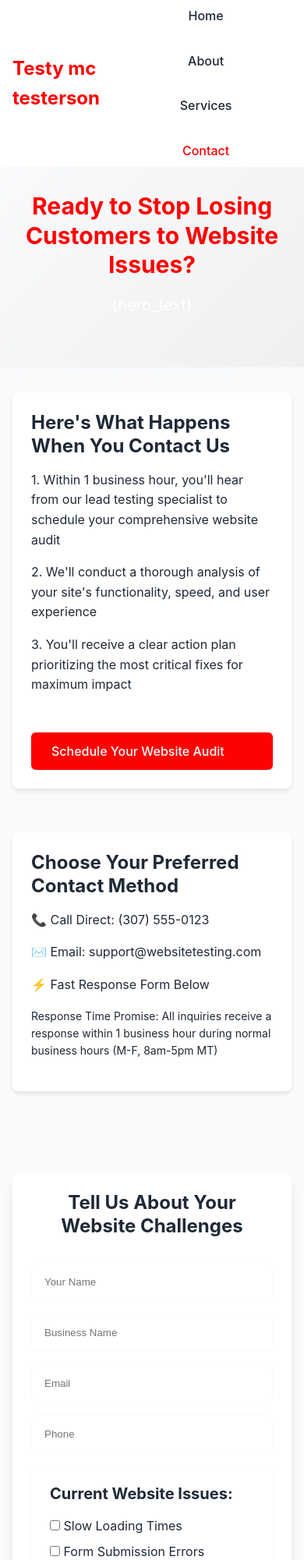
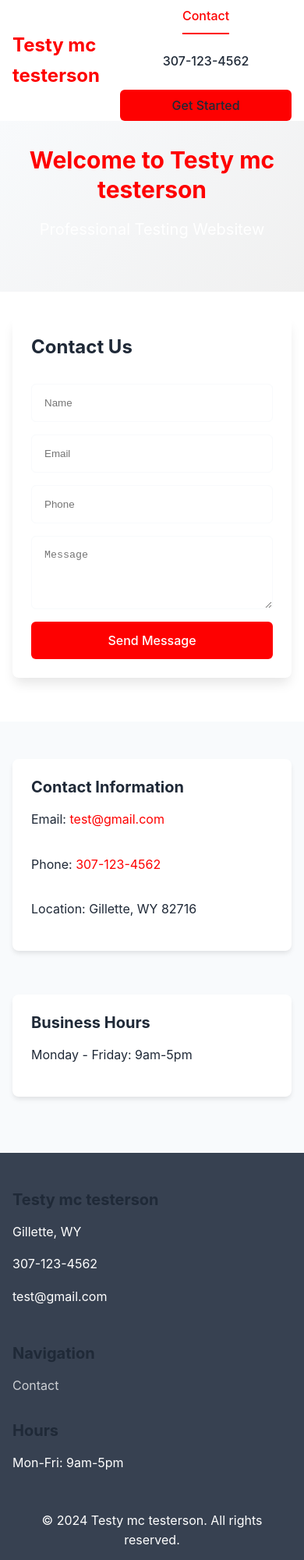
Before and after one commit to prairiegiraffe/testy-mc-testerson, a website: page contact.html in a window 390 px wide. Shown: the top 2000 px of the page at 78% size. Drawn offline with Linux system fonts and the light colour scheme.

Commit message:
Update contact.html - Website regeneration

```diff
--- a/contact.html
+++ b/contact.html
@@ -3,112 +3,87 @@
 <head>
     <meta charset="UTF-8">
     <meta name="viewport" content="width=device-width, initial-scale=1.0">
-    <title>Contact Gillette's Trusted Website Testing Experts | Same-Day Response</title>
-    <meta name="description" content="Transform your unreliable website into a flawless customer experience. Get professional website testing solutions from Gillette's local experts. Response within 1 hour.">
-    <link rel="stylesheet" href="style.css">
+    <title>Testy mc testerson - Contact</title>
+    <meta name="description" content="Testy mc testerson in Gillette">
+    <link rel="stylesheet" href="/style.css">
 </head>
-<body class="bg-light">
-    <header class="bg-white shadow">
-        <nav class="container flex justify-between items-center py-4">
-            <a href="/" class="nav-brand text-2xl font-bold text-primary">Testy mc testerson</a>
-            <div class="nav-links">
-                <a href="/home" class="px-4 py-2">Home</a>
-                <a href="/about" class="px-4 py-2">About</a>
-                <a href="/services" class="px-4 py-2">Services</a>
-                <a href="/contact" class="px-4 py-2 active">Contact</a>
-            </div>
-        </nav>
+<body>
+    <header class="bg-white shadow sticky">
+        <div class="container py-4">
+            <nav class="flex items-center justify-between">
+                <a href="/" class="nav-brand text-xl font-bold">Testy mc testerson</a>
+                <div class="nav-links flex items-center gap-8">
+                    <a href="/contact" class="text-primary active">Contact</a>
+                    <a href="tel:3071234562" class="text-primary font-semibold">307-123-4562</a>
+                    <a href="/contact" class="btn btn-primary">Get Started</a>
+                </div>
+            </nav>
+        </div>
     </header>
 
     <main>
-        <section class="hero bg-primary text-white py-16">
-            <div class="container text-center">
-                <h1 class="text-3xl font-bold mb-4">Ready to Stop Losing Customers to Website Issues?</h1>
-                <p class="text-xl">{hero_text}</p>
+        <section class="hero bg-primary py-16">
+            <div class="container text-center text-white">
+                <h1 class="text-3xl font-bold mb-4">Welcome to Testy mc testerson</h1>
+                <p class="text-xl">Professional Testing Websitew</p>
             </div>
         </section>
 
         <section class="content-section py-12">
             <div class="container">
-                <div class="grid grid-2 gap-8">
-                    <div class="card shadow p-8">
-                        <h2 class="text-2xl font-bold mb-4">Here's What Happens When You Contact Us</h2>
-                        <div class="content">
-                            <p class="mb-4">1. Within 1 business hour, you'll hear from our lead testing specialist to schedule your comprehensive website audit</p>
-                            <p class="mb-4">2. We'll conduct a thorough analysis of your site's functionality, speed, and user experience</p>
-                            <p>3. You'll receive a clear action plan prioritizing the most critical fixes for maximum impact</p>
-                        </div>
-                        <a href="#" class="btn btn-primary mt-8 inline-block">Schedule Your Website Audit</a>
-                    </div>
-
-                    <div class="card shadow p-8">
-                        <h2 class="text-2xl font-bold mb-4">Choose Your Preferred Contact Method</h2>
-                        <p class="mb-4">📞 Call Direct: (307) 555-0123</p>
-                        <p class="mb-4">✉️ Email: support@websitetesting.com</p>
-                        <p class="mb-4">⚡ Fast Response Form Below</p>
-                        <p class="text-sm">Response Time Promise: All inquiries receive a response within 1 business hour during normal business hours (M-F, 8am-5pm MT)</p>
-                    </div>
+                <div class="card shadow-lg p-8 rounded-lg">
+                    <h2 class="text-2xl font-bold mb-8">Contact Us</h2>
+                    <form class="grid gap-4">
+                        <input type="text" placeholder="Name" class="p-4 border rounded">
+                        <input type="email" placeholder="Email" class="p-4 border rounded">
+                        <input type="tel" placeholder="Phone" class="p-4 border rounded">
+                        <textarea placeholder="Message" class="p-4 border rounded" rows="4"></textarea>
+                        <button type="submit" class="btn btn-primary">Send Message</button>
+                    </form>
                 </div>
             </div>
         </section>
 
         <section class="bg-light py-12">
             <div class="container">
-                <div class="card shadow-lg p-8 mx-auto max-w-3xl">
-                    <h2 class="text-2xl font-bold text-center mb-8">Tell Us About Your Website Challenges</h2>
-                    <form class="grid gap-4">
-                        <input type="text" placeholder="Your Name" class="p-4 rounded border">
-                        <input type="text" placeholder="Business Name" class="p-4 rounded border">
-                        <input type="email" placeholder="Email" class="p-4 rounded border">
-                        <input type="tel" placeholder="Phone" class="p-4 rounded border">
-                        <div class="card p-4">
-                            <h3 class="font-bold mb-4">Current Website Issues:</h3>
-                            <div class="grid grid-2 gap-2">
-                                <label><input type="checkbox"> Slow Loading Times</label>
-                                <label><input type="checkbox"> Form Submission Errors</label>
-                                <label><input type="checkbox"> Mobile Compatibility Issues</label>
-                                <label><input type="checkbox"> Payment Processing Problems</label>
-                                <label><input type="checkbox"> Other (please specify)</label>
-                            </div>
+                <div class="grid grid-2 gap-8">
+                    <div class="card p-8">
+                        <h3 class="text-xl font-bold mb-4">Contact Information</h3>
+                        <div class="flex flex-col gap-4">
+                            <p>Email: <a href="mailto:test@gmail.com" class="text-primary">test@gmail.com</a></p>
+                            <p>Phone: <a href="tel:3071234562" class="text-primary">307-123-4562</a></p>
+                            <p>Location: Gillette, WY 82716</p>
                         </div>
-                        <input type="text" placeholder="Preferred Contact Time" class="p-4 rounded border">
-                        <button type="submit" class="btn btn-primary btn-lg">Get Started Now</button>
-                    </form>
+                    </div>
+                    <div class="card p-8">
+                        <h3 class="text-xl font-bold mb-4">Business Hours</h3>
+                        <p>Monday - Friday: 9am-5pm</p>
+                    </div>
                 </div>
-            </div>
-        </section>
-
-        <section class="py-12 bg-secondary text-white">
-            <div class="container text-center">
-                <h2 class="text-2xl font-bold mb-4">Your Reliable Website Awaits</h2>
-                <p class="mb-8">Stop wondering if your website is costing you business. Join the growing number of Gillette professionals who've transformed their online presence from a source of uncertainty to their most reliable business asset.</p>
-                <a href="#" class="btn btn-accent btn-lg">Schedule Your Website Audit Today</a>
             </div>
         </section>
     </main>
 
-    <footer class="bg-dark text-white py-8">
+    <footer class="bg-dark text-white py-12">
         <div class="container">
             <div class="grid grid-3 gap-8">
                 <div>
-                    <h3 class="text-xl font-bold mb-4">Testy mc testerson</h3>
-                    <p>Serving Gillette, WY 82716</p>
+                    <h4 class="text-xl font-bold mb-4">Testy mc testerson</h4>
+                    <p>Gillette, WY</p>
+                    <p>307-123-4562</p>
+                    <p>test@gmail.com</p>
                 </div>
                 <div>
-                    <h3 class="text-xl font-bold mb-4">Contact</h3>
-                    <p>Phone: (307) 123-4562</p>
-                    <p>Email: test@gmail.com</p>
+                    <h4 class="text-xl font-bold mb-4">Navigation</h4>
+                    <a href="/contact" class="block text-white opacity-75">Contact</a>
                 </div>
                 <div>
-                    <h3 class="text-xl font-bold mb-4">Quick Links</h3>
-                    <a href="/home" class="block mb-2">Home</a>
-                    <a href="/about" class="block mb-2">About</a>
-                    <a href="/services" class="block mb-2">Services</a>
-                    <a href="/contact" class="block">Contact</a>
+                    <h4 class="text-xl font-bold mb-4">Hours</h4>
+                    <p>Mon-Fri: 9am-5pm</p>
                 </div>
             </div>
-            <div class="text-center mt-8 pt-8 border-t">
-                <p>&copy; 2024 Testy mc testerson. All rights reserved.</p>
+            <div class="text-center mt-8 pt-8 border-secondary">
+                <p>© 2024 Testy mc testerson. All rights reserved.</p>
             </div>
         </div>
     </footer>
```
